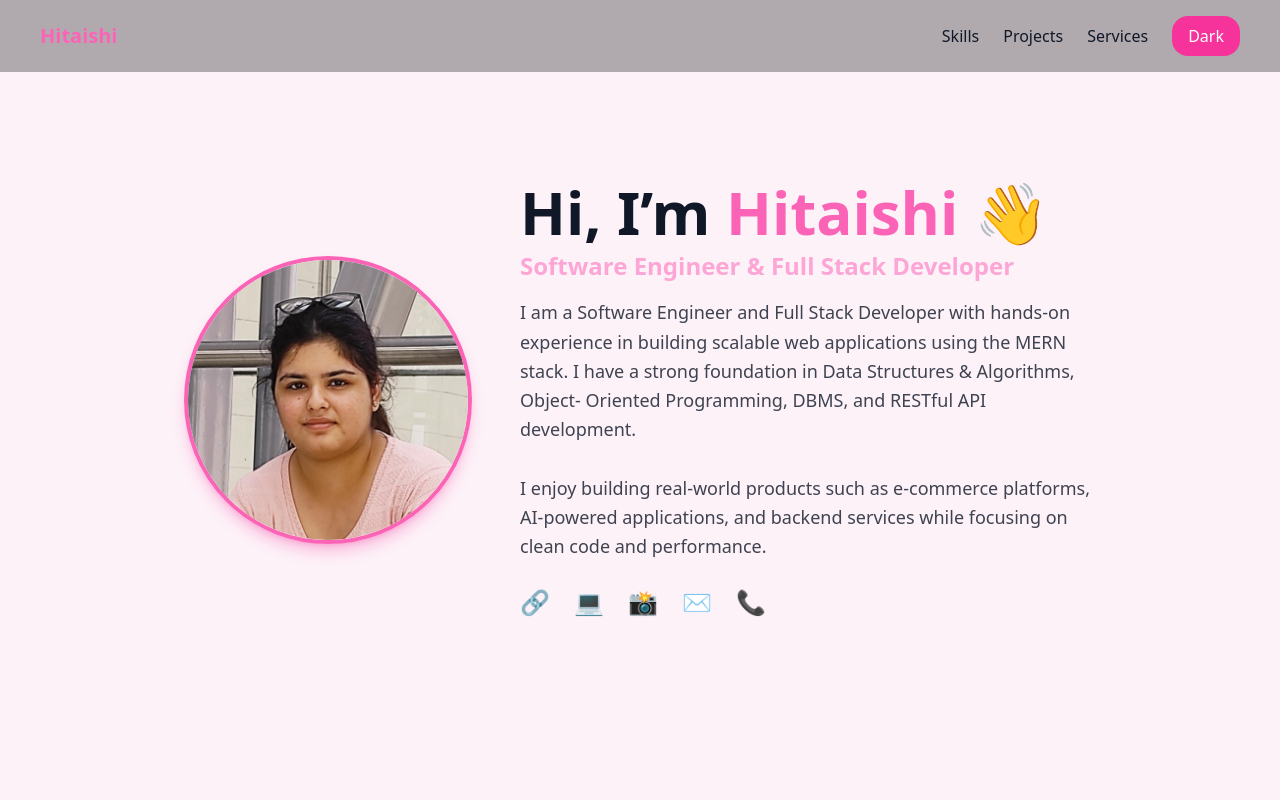
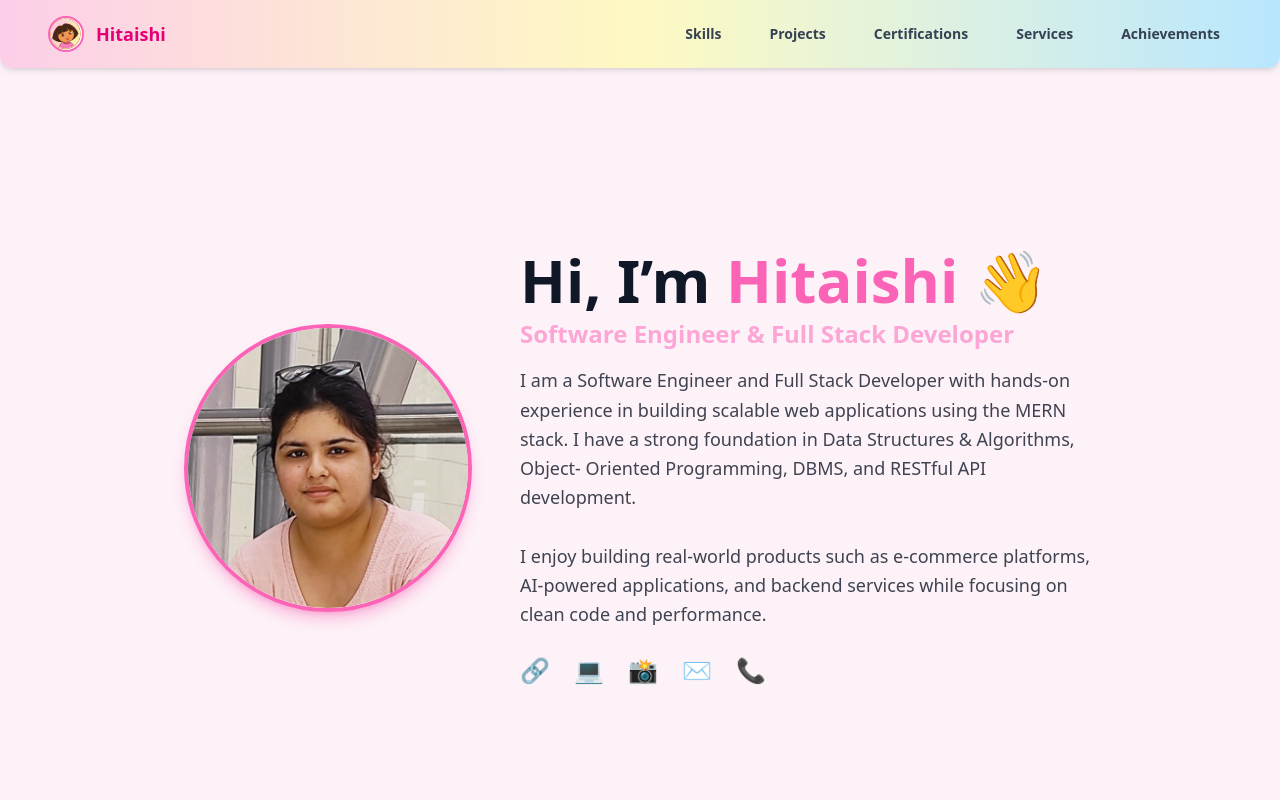
Before and after one commit to hitaishi18-coder/PORT-FOLIO, a React (Vite) app: page / in a window 1280 px wide. Both pictures are taken after a click on the button "Get Started →". Shown: the top 800 px of the page. Built offline with nearby package versions, Linux system fonts and the light colour scheme.

Commit message:
modified navbar

```diff
--- a/src/components/Navbar.jsx
+++ b/src/components/Navbar.jsx
@@ -1,21 +1,50 @@
-export default function Navbar({ dark, setDark }) {
+export default function Navbar() {
   return (
-    <nav className="fixed top-0 w-full z-50 flex justify-between items-center px-10 py-4 backdrop-blur-md bg-black/30">
-      <h1 className="text-xl font-semibold text-pink-400">
-        Hitaishi
-      </h1>
+    <nav
+      className="
+        sticky top-0 z-50
+        w-full
+        flex items-center justify-between
+        px-12 py-4
+        bg-gradient-to-r from-pink-200 via-yellow-100 to-sky-200
+        shadow-md
+        rounded-b-xl
+      "
+    >
+      {/* LEFT : AVATAR + NAME */}
+      <div className="flex items-center gap-3">
+        <img
+          src="/avatar.jpg"
+          alt="Hitaishi"
+          className="w-9 h-9 rounded-full border-2 border-pink-400"
+        />
+        <span className="text-lg font-bold text-pink-600">
+          Hitaishi
+        </span>
+      </div>
 
-      <div className="flex items-center gap-6">
-        <a href="#skills" className="hover:text-pink-400">Skills</a>
-        <a href="#projects" className="hover:text-pink-400">Projects</a>
-        <a href="#services" className="hover:text-pink-400">Services</a>
-
-        <button
-          onClick={() => setDark(!dark)}
-          className="px-4 py-2 rounded-2xl bg-pink-500 text-white hover:scale-105 transition"
-        >
-          {dark ? "Light" : "Dark"}
-        </button>
+      {/* RIGHT : LINKS */}
+      <div className="flex items-center gap-6 text-sm font-semibold text-gray-700">
+        {[
+          "Skills",
+          "Projects",
+          "Certifications",
+          "Services",
+          "Achievements",
+        ].map((item) => (
+          <a
+            key={item}
+            href={`#${item.toLowerCase()}`}
+            className="
+              px-3 py-2
+              rounded-md
+              hover:bg-white/50
+              transition
+            "
+          >
+            {item}
+          </a>
+        ))}
       </div>
     </nav>
   );
```
Also changed, not shown: public/avatar.jpg (added).
